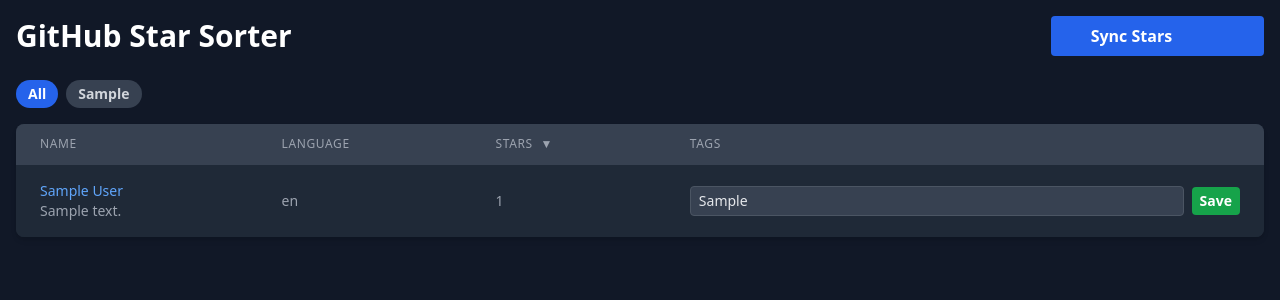
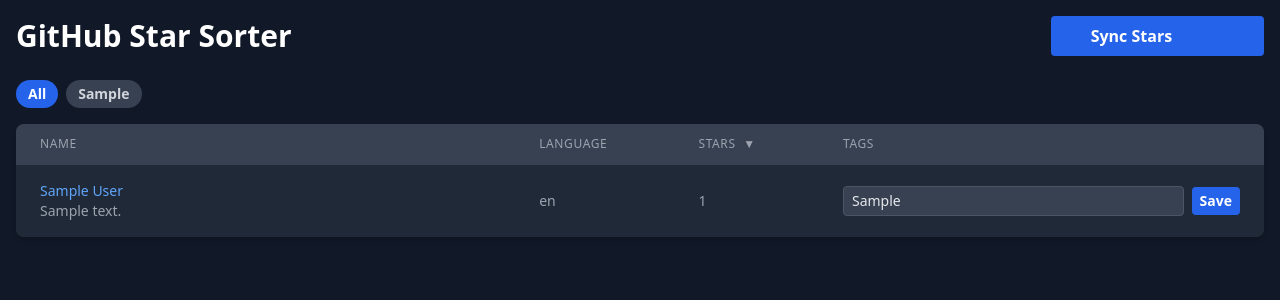
Before and after one commit to pypeaday/gh-star-sorter, a FastAPI app: page / in a window 1280 px wide. Shown: the top 300 px of the page. Run offline with FastAPI, Linux system fonts and the light colour scheme; tables that the repository leaves empty hold one stand-in row (values such as "Sample post"); some libraries are stand-ins or nearby versions.

Commit message:
fix templates

```diff
--- a/templates/_repo_table.html
+++ b/templates/_repo_table.html
@@ -2,7 +2,7 @@
     <table class="min-w-full divide-y divide-gray-700">
         <thead class="bg-gray-700">
             <tr>
-                <th scope="col" class="px-6 py-3 text-left text-xs font-medium text-gray-400 uppercase tracking-wider">
+                <th scope="col" class="px-6 py-3 text-left text-xs font-medium text-gray-400 uppercase tracking-wider w-2/5">
                     <a href="/?sort_by=full_name&sort_order={{ 'desc' if sort_by == 'full_name' and sort_order == 'asc' else 'asc' }}{% if selected_tag %}&tag={{ selected_tag }}{% endif %}"
                        hx-get="/?sort_by=full_name&sort_order={{ 'desc' if sort_by == 'full_name' and sort_order == 'asc' else 'asc' }}{% if selected_tag %}&tag={{ selected_tag }}{% endif %}"
                        hx-target="#repo-list-container" hx-swap="innerHTML" hx-push-url="true" class="hover:text-white">
@@ -29,19 +29,16 @@
         <tbody class="bg-gray-800 divide-y divide-gray-700">
             {% for repo in repos %}
             <tr class="hover:bg-gray-700">
-                <td class="px-6 py-4 whitespace-nowrap">
+                <td class="px-6 py-4">
                     <div class="text-sm font-medium text-gray-100">
                         <a href="{{ repo.url }}" target="_blank" class="text-blue-400 hover:underline">{{ repo.full_name }}</a>
                     </div>
-                    <div class="text-sm text-gray-400">{{ repo.description }}</div>
+                    <div class="text-sm text-gray-400">{{ repo.description or '' }}</div>
                 </td>
                 <td class="px-6 py-4 whitespace-nowrap text-sm text-gray-400">{{ repo.language or 'N/A' }}</td>
                 <td class="px-6 py-4 whitespace-nowrap text-sm text-gray-400">{{ repo.stargazers_count }}</td>
                 <td id="tags-{{ repo.id }}" class="px-6 py-4 whitespace-nowrap text-sm text-gray-400">
-                    <form hx-post="/repos/{{ repo.id }}/tags" hx-target="#tags-{{ repo.id }}" hx-swap="outerHTML" class="flex items-center space-x-2">
-                        <input type="text" name="tags" value="{{ repo.tags or '' }}" placeholder="Add tags..." class="bg-gray-700 border border-gray-600 text-gray-200 rounded px-2 py-1 text-sm w-full focus:outline-none focus:ring-1 focus:ring-blue-500">
-                        <button type="submit" class="bg-green-600 hover:bg-green-500 text-white font-bold py-1 px-2 rounded text-sm">Save</button>
-                    </form>
+                    {% include "_repo_tags.html" %}
                 </td>
             </tr>
             {% else %}
--- a/templates/_repo_tags.html
+++ b/templates/_repo_tags.html
@@ -1,4 +1,4 @@
 <form hx-post="/repos/{{ repo.id }}/tags" hx-target="#tags-{{ repo.id }}" hx-swap="outerHTML" class="flex items-center space-x-2">
     <input type="text" name="tags" value="{{ repo.tags or '' }}" placeholder="Add tags..." class="bg-gray-700 border border-gray-600 text-gray-200 rounded px-2 py-1 text-sm w-full focus:outline-none focus:ring-1 focus:ring-blue-500">
-    <button type="submit" class="bg-green-600 hover:bg-green-500 text-white font-bold py-1 px-2 rounded text-sm">Save</button>
+    <button type="submit" class="bg-blue-600 hover:bg-blue-500 text-white font-bold py-1 px-2 rounded text-sm">Save</button>
 </form>
```
